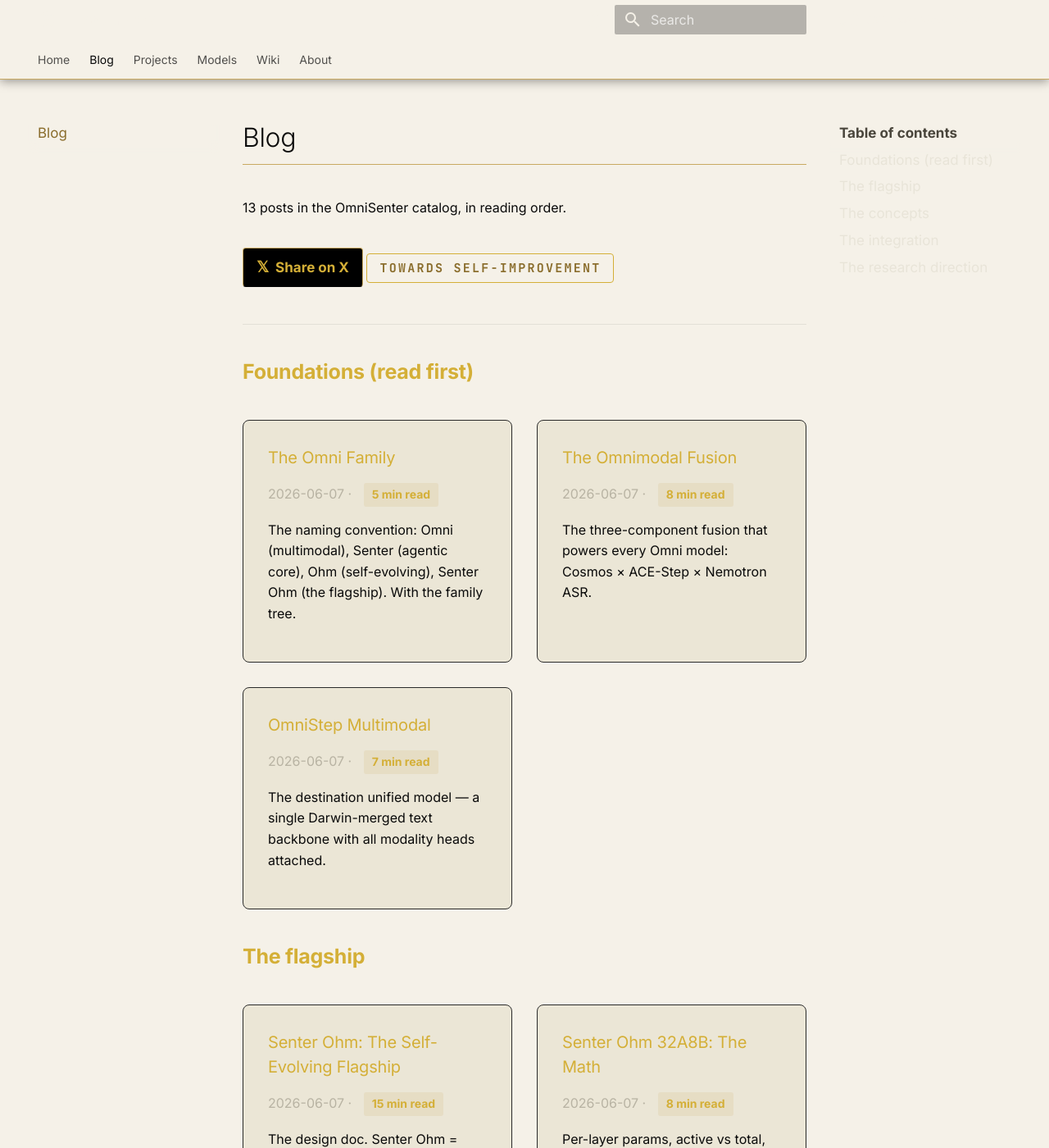
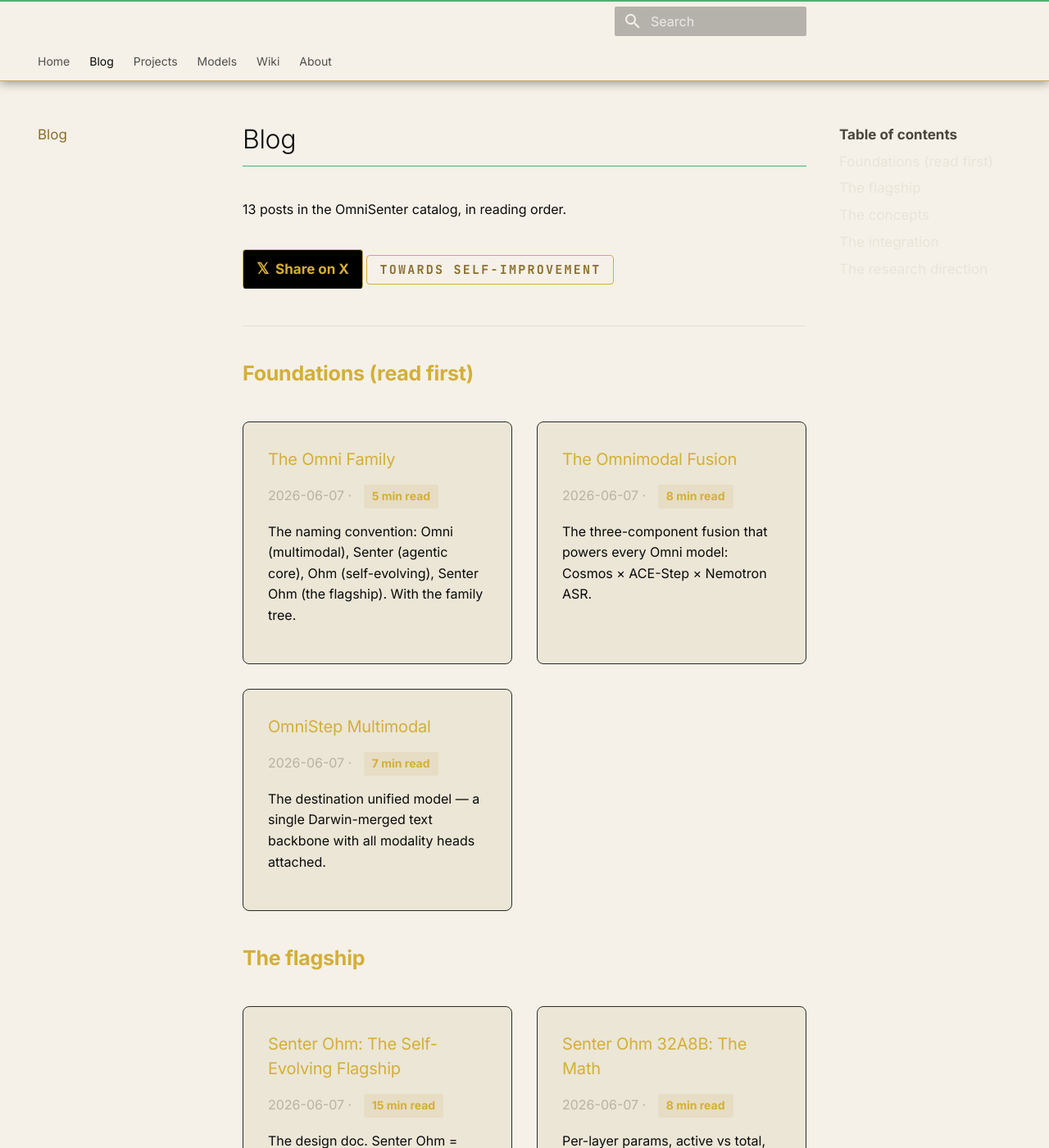
Before and after one commit to SouthpawIN/southpawin.github.io, an MkDocs documentation site: the page built from docs/blog/index.md, in a window 1280 px wide and 1400 px high. Shown: the whole window at 82% size. Built offline with MkDocs 1.6.1 and Material for MkDocs 9.7.7, drawn with Linux system fonts in a browser that asks for light colours; comment, search, counter and statistics services are not loaded.

Commit message:
fix: blog post links (404 -> clean URLs) + mint highlight
BUG FIX - /blog/ links were 404:
- docs/blog/index.md had hardcoded '.html' extensions in hrefs
  (e.g. href='the-omni-family.html')
- MkDocs 'use_directory_urls: true' (default) generates clean URLs
  at /blog/the-omni-family/index.html, not /blog/the-omni-family.html
- Replaced all 13 hardcoded '.html' hrefs with directory URLs (trailing /)
- Verified locally: build succeeds, all 13 post directories exist

NEW - Mint highlight color (per user request):
- Added --sov-mint (#7fd8a0), --sov-mint-bright (#a3e4b5), --sov-mint-deep (#4fae72)
- Hero h1 gradient middle stop: gold-bright -> MINT -> gold-deep
- Link hover: color -> mint-bright, border-bottom -> mint
- Side nav hover: gold -> mint-bright
- Active side nav: gold -> mint
- h1 border-bottom: gold-dust -> mint-deep (subtle but visible)
- Selection: gold-deep -> mint-deep (text becomes matte black for contrast)
- Scrollbar thumb hover: gold-deep -> mint-deep
- Blog card hover: gold border + dark shadow -> mint border + mint shadow
- Header gets a 2px mint top border accent (subtle pop)

Gold dust is still the primary warmth, mint is the cool highlight on top.

Co-authored-by: mu <agent@nous.research>

```diff
--- a/docs/assets/css/extra.css
+++ b/docs/assets/css/extra.css
@@ -1,5 +1,5 @@
 /* ============================================================
-   sovthpaw — Custom Theme (Matte Black + Gold Dust)
+   sovthpaw — Custom Theme (Matte Black + Gold Dust + Mint)
    ============================================================ */
 
 :root {
@@ -19,6 +19,12 @@
   --sov-gold-bright: #e8c876;   /* highlight */
   --sov-gold-deep: #8a6d2c;     /* deep gold for borders */
   --sov-gold-shadow: rgba(201, 169, 97, 0.15);
+
+  /* Mint highlight — pop accent on hover/active */
+  --sov-mint: #7fd8a0;
+  --sov-mint-bright: #a3e4b5;
+  --sov-mint-deep: #4fae72;
+  --sov-mint-shadow: rgba(127, 216, 160, 0.18);
 
   /* Code stays dark on both modes */
   --sov-code-bg: #0a0a0a;
@@ -55,6 +61,7 @@
   background-color: #0a0a0a !important;
   border-bottom: 1px solid #1a1a1a;
   box-shadow: 0 2px 12px rgba(0, 0, 0, 0.4);
+  border-top: 2px solid var(--sov-mint-deep);
 }
 
 [data-md-color-scheme="default"] .md-header {
@@ -92,7 +99,7 @@
 .md-typeset .hero h1 {
   font-size: 3.5rem;
   font-weight: 900;
-  background: linear-gradient(135deg, var(--sov-gold-bright) 0%, var(--sov-gold-dust) 50%, var(--sov-gold-deep) 100%);
+  background: linear-gradient(135deg, var(--sov-gold-bright) 0%, var(--sov-mint-bright) 50%, var(--sov-gold-deep) 100%);
   -webkit-background-clip: text;
   -webkit-text-fill-color: transparent;
   background-clip: text;
@@ -197,8 +204,8 @@
 
 .blog-card:hover {
   transform: translateY(-2px);
-  box-shadow: 0 8px 24px rgba(0, 0, 0, 0.4);
-  border-color: var(--sov-gold-dust);
+  box-shadow: 0 8px 24px rgba(127, 216, 160, 0.2);
+  border-color: var(--sov-mint);
 }
 
 .blog-card h3 {
@@ -280,17 +287,17 @@
 }
 
 .md-nav__link:hover {
-  color: var(--sov-gold);
+  color: var(--sov-mint-bright);
 }
 
 .md-nav__link--active {
-  color: var(--sov-gold);
+  color: var(--sov-mint);
 }
 
 /* Selection */
 ::selection {
-  background: var(--sov-gold-deep);
-  color: #f5f1e8;
+  background: var(--sov-mint-deep);
+  color: #0a0a0a;
 }
 
 /* Scrollbar */
@@ -309,7 +316,7 @@
 }
 
 ::-webkit-scrollbar-thumb:hover {
-  background: var(--sov-gold-deep);
+  background: var(--sov-mint-deep);
 }
 
 /* Dark mode table hover */
@@ -344,16 +351,16 @@
   text-transform: uppercase;
 }
 
-/* Headings get a subtle gold accent line on h1 */
+/* Headings get a subtle mint accent line on h1 */
 .md-typeset h1 {
   color: var(--sov-fg);
-  border-bottom: 1px solid #2a2a2a;
+  border-bottom: 1px solid var(--sov-mint-deep);
   padding-bottom: 0.5rem;
 }
 
 [data-md-color-scheme="default"] .md-typeset h1 {
   color: #0a0a0a;
-  border-bottom: 1px solid #c9a961;
+  border-bottom: 1px solid var(--sov-mint-deep);
 }
 
 .md-typeset h2 {
@@ -366,11 +373,12 @@
   color: var(--sov-gold);
   text-decoration: none;
   border-bottom: 1px solid transparent;
-  transition: border-color 0.2s;
+  transition: color 0.2s, border-color 0.2s;
 }
 
 .md-typeset a:hover {
-  border-bottom-color: var(--sov-gold-dust);
+  color: var(--sov-mint-bright);
+  border-bottom-color: var(--sov-mint);
 }
 
 /* Buttons (mkdocs-material) */
--- a/docs/blog/index.md
+++ b/docs/blog/index.md
@@ -14,19 +14,19 @@
 
 <div class="blog-grid">
 <div class="blog-card">
-<h3><a href="the-omni-family.html">The Omni Family</a></h3>
+<h3><a href="the-omni-family/">The Omni Family</a></h3>
 <p class="meta">2026-06-07 · <span class="read-time">5 min read</span></p>
 <p>The naming convention: Omni (multimodal), Senter (agentic core), Ohm (self-evolving), Senter Ohm (the flagship). With the family tree.</p>
 </div>
 
 <div class="blog-card">
-<h3><a href="the-omnimodal-fusion.html">The Omnimodal Fusion</a></h3>
+<h3><a href="the-omnimodal-fusion/">The Omnimodal Fusion</a></h3>
 <p class="meta">2026-06-07 · <span class="read-time">8 min read</span></p>
 <p>The three-component fusion that powers every Omni model: Cosmos × ACE-Step × Nemotron ASR.</p>
 </div>
 
 <div class="blog-card">
-<h3><a href="the-omnistep-multimodal.html">OmniStep Multimodal</a></h3>
+<h3><a href="the-omnistep-multimodal/">OmniStep Multimodal</a></h3>
 <p class="meta">2026-06-07 · <span class="read-time">7 min read</span></p>
 <p>The destination unified model — a single Darwin-merged text backbone with all modality heads attached.</p>
 </div>
@@ -36,25 +36,25 @@
 
 <div class="blog-grid">
 <div class="blog-card">
-<h3><a href="senter-ohm-flagship.html">Senter Ohm: The Self-Evolving Flagship</a></h3>
+<h3><a href="senter-ohm-flagship/">Senter Ohm: The Self-Evolving Flagship</a></h3>
 <p class="meta">2026-06-07 · <span class="read-time">15 min read</span></p>
 <p>The design doc. Senter Ohm = ~32B-total / 8B-active MoE with the Ohm self-evolution engine. Three new ideas, one architecture diagram.</p>
 </div>
 
 <div class="blog-card">
-<h3><a href="senter-ohm-32a8b-math.html">Senter Ohm 32A8B: The Math</a></h3>
+<h3><a href="senter-ohm-32a8b-math/">Senter Ohm 32A8B: The Math</a></h3>
 <p class="meta">2026-06-07 · <span class="read-time">8 min read</span></p>
 <p>Per-layer params, active vs total, 4-bit vs bf16 disk, VRAM at inference + training.</p>
 </div>
 
 <div class="blog-card">
-<h3><a href="the-5-stage-pipeline.html">The 5-Stage Pipeline</a></h3>
+<h3><a href="the-5-stage-pipeline/">The 5-Stage Pipeline</a></h3>
 <p class="meta">2026-06-07 · <span class="read-time">10 min read</span></p>
 <p>SFT → evolutionary merge → sparse upcycle → 256K YaRN → plugin+notebook+Ohm wiring. With wall times.</p>
 </div>
 
 <div class="blog-card">
-<h3><a href="sparse-upcycling-deep-dive.html">Sparse Upcycling: The Stage 3 Deep Dive</a></h3>
+<h3><a href="sparse-upcycling-deep-dive/">Sparse Upcycling: The Stage 3 Deep Dive</a></h3>
 <p class="meta">2026-06-07 · <span class="read-time">12 min read</span></p>
 <p>Turning an 8B dense into a 32B MoE with 8B active. Math, script, design choices, wild cards.</p>
 </div>
@@ -64,19 +64,19 @@
 
 <div class="blog-grid">
 <div class="blog-card">
-<h3><a href="the-synthesia-layer.html">Synthesia: The Cross-Modal Memory Layer</a></h3>
+<h3><a href="the-synthesia-layer/">Synthesia: The Cross-Modal Memory Layer</a></h3>
 <p class="meta">2026-06-07 · <span class="read-time">10 min read</span></p>
 <p>Joint (text, audio, image) embeddings, 10 concrete benefits, the data it needs, the MoE expert.</p>
 </div>
 
 <div class="blog-card">
-<h3><a href="the-ohm-runtime.html">The Ohm Runtime</a></h3>
+<h3><a href="the-ohm-runtime/">The Ohm Runtime</a></h3>
 <p class="meta">2026-06-07 · <span class="read-time">12 min read</span></p>
 <p>The self-evolving model file. The .ohm bundle format, the background CMA-ES loop, the safety properties.</p>
 </div>
 
 <div class="blog-card">
-<h3><a href="the-omnisenter-architecture.html">The OmniSenter Architecture</a></h3>
+<h3><a href="the-omnisenter-architecture/">The OmniSenter Architecture</a></h3>
 <p class="meta">2026-06-07 · <span class="read-time">15 min read</span></p>
 <p>Stream I/O → MoE → notebook → plugins → Hermes. The full system architecture.</p>
 </div>
@@ -86,13 +86,13 @@
 
 <div class="blog-grid">
 <div class="blog-card">
-<h3><a href="senter-as-hermes-auxiliary.html">Senter as the Hermes Auxiliary</a></h3>
+<h3><a href="senter-as-hermes-auxiliary/">Senter as the Hermes Auxiliary</a></h3>
 <p class="meta">2026-06-07 · <span class="read-time">12 min read</span></p>
 <p>How Senter talks to Hermes Agent. The notebook-as-API pattern, escalation rules, the cost model.</p>
 </div>
 
 <div class="blog-card">
-<h3><a href="the-notebook-schema.html">The Notebook Schema</a></h3>
+<h3><a href="the-notebook-schema/">The Notebook Schema</a></h3>
 <p class="meta">2026-06-07 · <span class="read-time">10 min read</span></p>
 <p>YAML session files, cross-modal moments, the compaction policy, the privacy model.</p>
 </div>
@@ -102,7 +102,7 @@
 
 <div class="blog-grid">
 <div class="blog-card">
-<h3><a href="generative-darwin-evolution.html">Generative Darwin Evolution</a></h3>
+<h3><a href="generative-darwin-evolution/">Generative Darwin Evolution</a></h3>
 <p class="meta">2026-06-07 · <span class="read-time">10 min read</span></p>
 <p>Extending Darwin Family weight-space merging to DiT/audio/video. The research direction.</p>
 </div>
```
